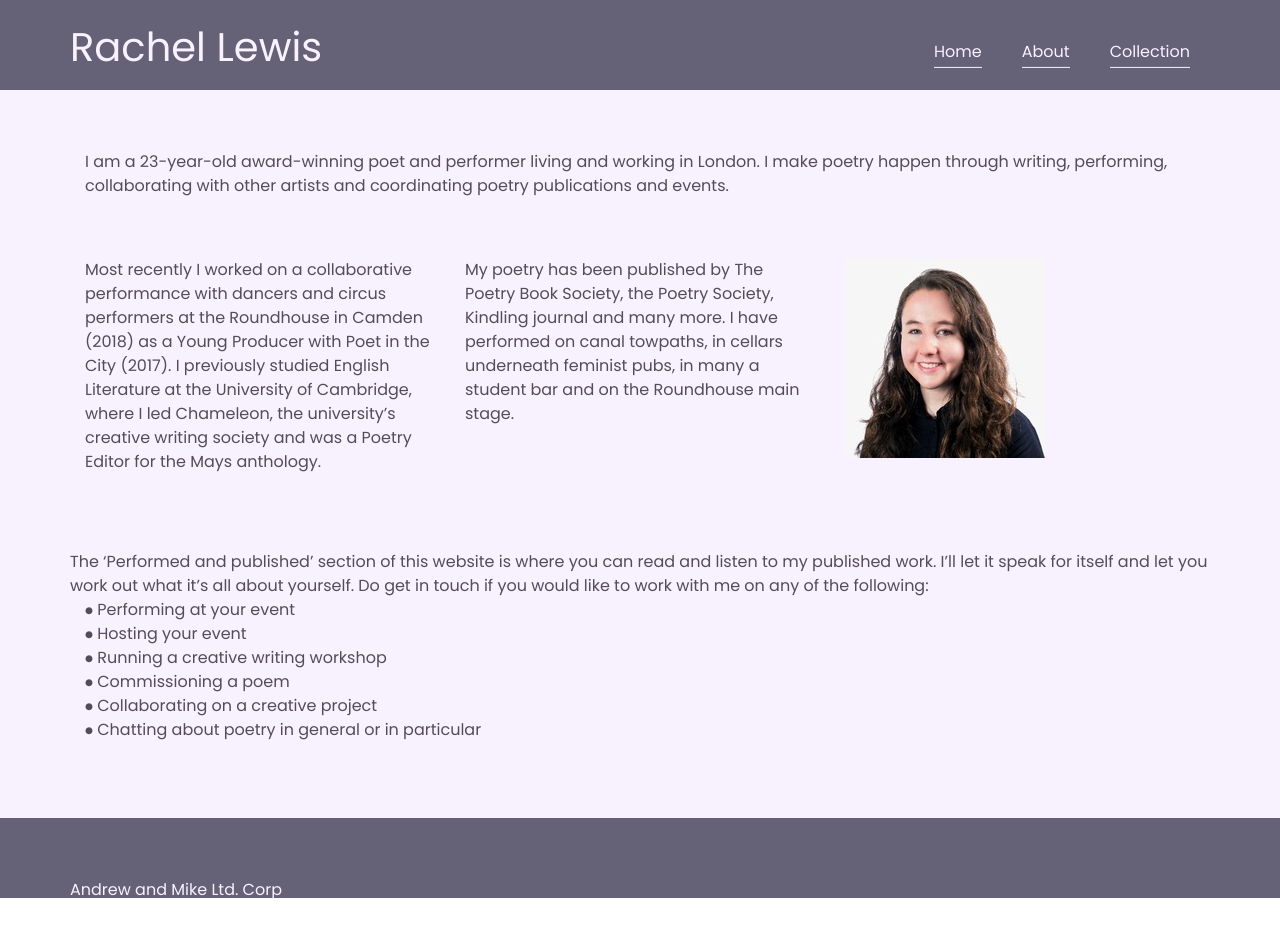
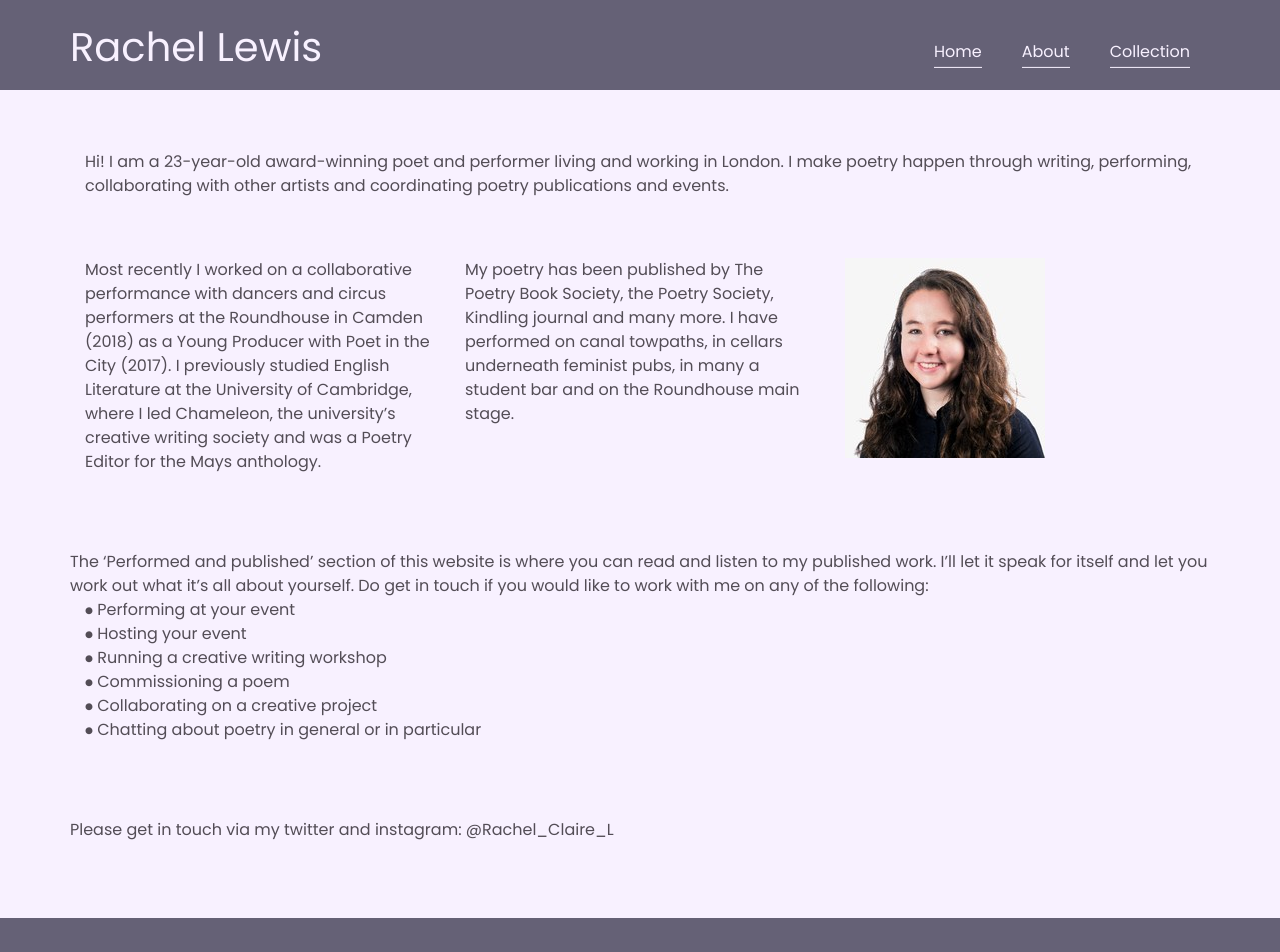
Before and after one commit to andrewlew1s/RLWebsite, a Vue app: page /#/about in a window 1280 px wide. Shown: the top 952 px of the page. Before the commit the page ends 902 px from the top, so only its background shows below. Built offline with nearby package versions, Linux system fonts and the light colour scheme.

Commit message:
updated about and images, one image issue

```diff
--- a/src/containers/About/Page.vue
+++ b/src/containers/About/Page.vue
@@ -3,7 +3,9 @@
 
 		<b-row class="App__inner">
 			<b-col>
-					I am a 23-year-old award-winning poet and performer living and working in London. I make poetry happen through writing, performing, collaborating with other artists and coordinating poetry publications and events.
+				<!-- eslint-disable max-len -->
+					Hi! I am a 23-year-old award-winning poet and performer living and working in London. I make poetry happen through writing, performing, collaborating with other artists and coordinating poetry publications and events.
+				<!-- eslint-enable max-len -->
 			</b-col>
 		</b-row>
 
@@ -29,6 +31,7 @@
 
 		<b-row class="App__inner">
 			<p>
+				<!-- eslint-disable max-len -->
 				The ‘Performed and published’ section of this website is where you can read and listen to my published work. I’ll let it speak for itself and let you work out what it’s all about yourself.
 
 				Do get in touch if you would like to work with me on any of the following:
@@ -51,6 +54,13 @@
 				<b-col>
 				⦁	Chatting about poetry in general or in particular
 				</b-col>
+				<!-- eslint-enable max-len -->
+			</p>
+		</b-row>
+
+		<b-row class="App__inner">
+			<p>
+			Please get in touch via my twitter and instagram: @Rachel_Claire_L
 			</p>
 		</b-row>
 
--- a/src/containers/Collection/List.vue
+++ b/src/containers/Collection/List.vue
@@ -8,11 +8,10 @@
 						<b-card
 							class="Collection__card"
 							overlay
-							img-src="/static/images/published.jpg"
+							img-src="/static/images/published.JPG"
 							img-alt="Published"
 							text-variant="white"
 							title="Published">
-							Coming Soon!
 						</b-card>
 					</b-link>
 				</b-col>
@@ -25,7 +24,6 @@
 							img-alt="Perfomed"
 							text-variant="white"
 							title="Perfomed">
-							Coming Soon!
 						</b-card>
 					</b-link>
 				</b-col>
```
Also changed, not shown: static/images/performed.jpg, static/images/published.jpg.
